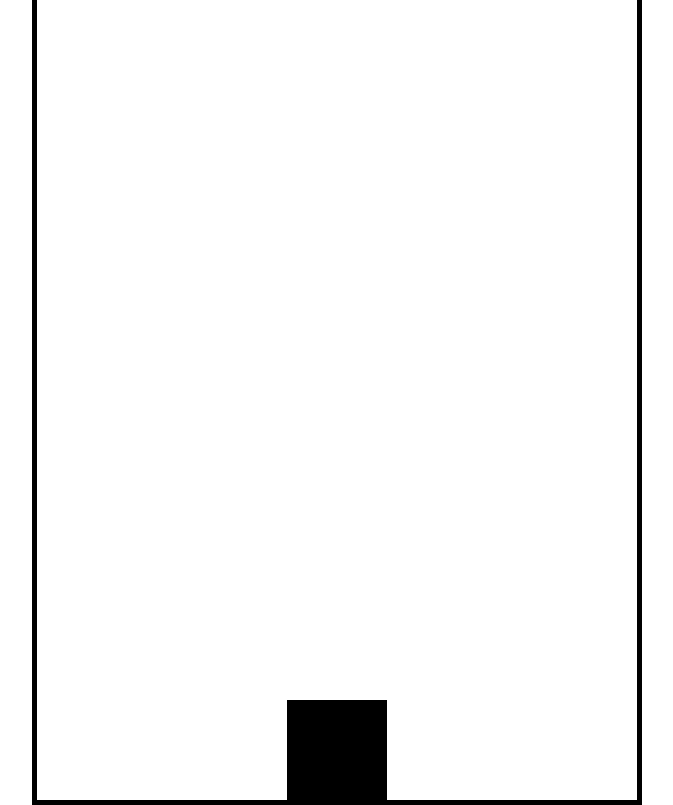
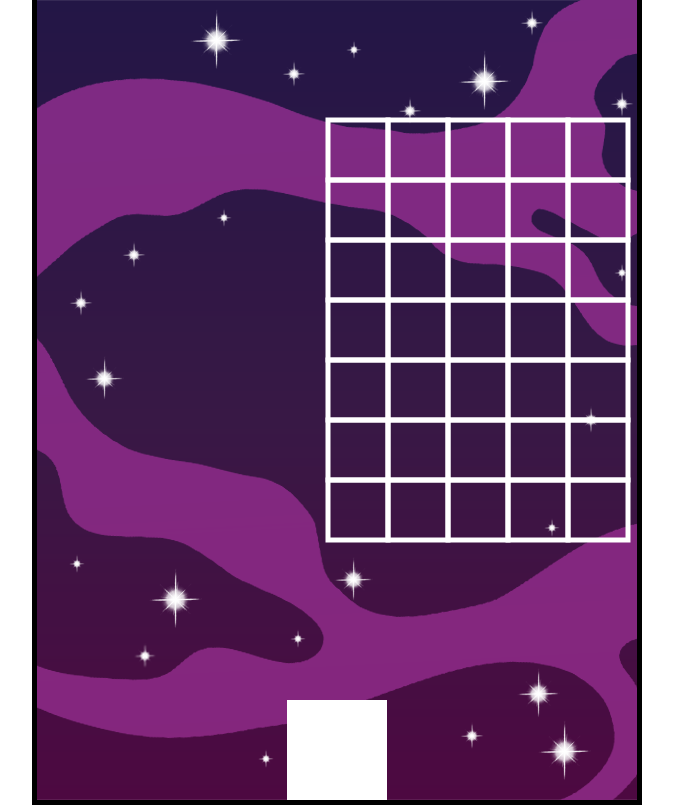
Before and after one commit to timotheegrollier/shooter-js, a plain HTML site: page index.html in a window 1280 px wide. Shown: the whole page, without its empty margins (303-976 px from the left). Drawn offline with Linux system fonts and the light colour scheme.

Commit message:
Add background && add enemy waves and enemy logical

```diff
--- a/script.js
+++ b/script.js
@@ -17,7 +17,7 @@
 
         // horizontal boundaries
         if (this.x < -this.width * 0.5) this.x = -this.width * 0.5
-        else if (this.x > this.game.width - this.width *0.5) this.x = this.game.width - this.width * 0.5
+        else if (this.x > this.game.width - this.width * 0.5) this.x = this.game.width - this.width * 0.5
     }
 
     shoot() {
@@ -58,7 +58,64 @@
 
 
 class Enemy {
+    constructor(game, positionX, positionY) {
+        this.game = game;
+        this.width = this.game.enemySize;
+        this.height = this.game.enemySize;
+        this.x = 0;
+        this.y = 0;
+        this.positionX = positionX;
+        this.positionY = positionY;
 
+    }
+
+    draw(context) {
+        context.strokeRect(this.x, this.y, this.width, this.height)
+    }
+
+    update(x,y) {
+        this.x = x + this.positionX;
+        this.y = y + this.positionY;
+    }
+}
+
+
+class Wave {
+    constructor(game) {
+        this.game = game;
+        this.width = this.game.columns * this.game.enemySize;
+        this.height = this.game.rows * this.game.enemySize;
+        this.x = 0;
+        this.y = -this.height;
+        this.speedX = 3;
+        this.speedY = 0;
+        this.enemies = [];
+        this.create();
+    }
+    render(context) {
+        if(this.y < 0) this.y += 5
+        this.speedY = 0;
+        if (this.x < 0 || this.x > this.game.width - this.width) {
+            this.speedX *= -1;
+            this.speedY = this.game.enemySize;
+        }
+        this.x += this.speedX;
+        this.y += this.speedY;
+        this.enemies.forEach((enemy)=>{
+            enemy.update(this.x,this.y);
+            enemy.draw(context);
+        })
+    }
+    create() {
+        for (let y = 0; y < this.game.rows; y++) {
+            for (let x = 0; x < this.game.columns; x++){
+                let enemyX = x * this.game.enemySize;
+                let enemyY = y * this.game.enemySize;
+                this.enemies.push(new Enemy(this.game, enemyX, enemyY))
+            }
+
+        }
+    }
 }
 
 
@@ -71,6 +128,13 @@
         this.keys = []
         this.projectilesPool = []
         this.numberOfProjectiles = 10
+
+        this.columns = 5;
+        this.rows = 7;
+        this.enemySize = 60;
+
+        this.waves = [];
+        this.waves.push(new Wave(this));
 
         this.createProjectiles()
 
@@ -91,6 +155,9 @@
         this.projectilesPool.forEach(projectile => {
             projectile.update()
             projectile.draw(context)
+        })
+        this.waves.forEach((wave) => {
+            wave.render(context);
         })
     }
 
@@ -113,6 +180,9 @@
     const ctx = canvas.getContext('2d')
     canvas.width = 600;
     canvas.height = 800;
+    ctx.fillStyle = "white"
+    ctx.strokeStyle = "white"
+    ctx.lineWidth = 5;
 
     const game = new Game(canvas)
     function animate() {
--- a/style.css
+++ b/style.css
@@ -4,4 +4,5 @@
     top: 50%;
     left: 50%;
     translate: -50% -50%;
+    background: url('background.png');
 }
```
Also changed, not shown: background.png (added).
